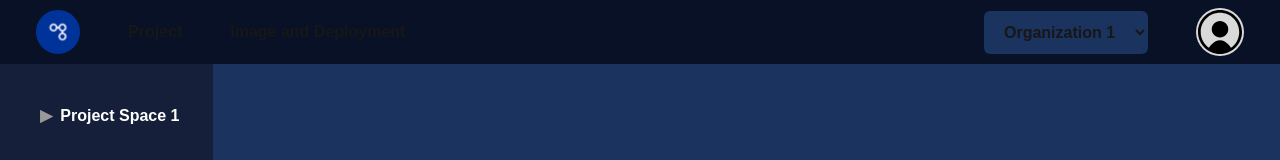
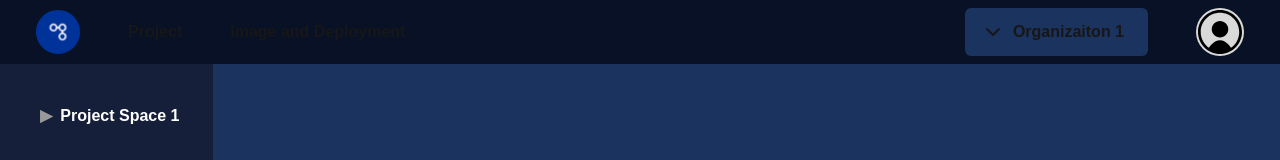
Before and after one commit to kappusuton-yon-tebaru/frontend, a Next.js app: page / in a window 1280 px wide. Shown: the top 160 px of the page. Built offline with nearby package versions, Linux system fonts and the light colour scheme.

Commit message:
feat: Organization Button

```diff
--- a/src/app/components/NavigationBar.tsx
+++ b/src/app/components/NavigationBar.tsx
@@ -1,7 +1,9 @@
 import Image from "next/image";
 import Link from "next/link";
+import OrganizationButton from "./OrganizationButton";
 
 export default async function NavigationBar() {
+  const organization = ["Organizaiton 1", "Organization 2", "Organization 3"];
   return (
     <div className="flex flex-row h-16 bg-[#081126] fixed top-0 left-0 right-0 z-30 items-center px-9 justify-between font-bold">
       <div className="flex flex-row gap-x-12 items-center h-12">
@@ -16,16 +18,12 @@ export default async function NavigationBar() {
         <div className="">Image and Deployment</div>
       </div>
       <div className="flex flex-row gap-x-12 items-center">
-        <select name="organization" id="" className="bg-ci-bg-dark-blue py-3 px-4 rounded-md ">
+        <OrganizationButton organization={organization} />
+        {/* <select name="organization" id="" className="bg-ci-bg-dark-blue py-3 px-4 rounded-md ">
           <option>Organization 1</option>
-        </select>
+        </select> */}
         <div className="bg-[#D9D9D9] rounded-full w-12 h-12 flex items-center justify-center">
-          <Image
-            src="/user_icon.svg"
-            alt="user_icon"
-            width={44}
-            height={44}
-          />
+          <Image src="/user_icon.svg" alt="user_icon" width={44} height={44} />
         </div>
       </div>
     </div>
--- /dev/null
+++ b/src/app/components/OrganizationButton.tsx
@@ -0,0 +1,56 @@
+"use client";
+
+import { useState, useRef, useEffect } from "react";
+import { ChevronDown, ChevronUp } from "lucide-react";
+import OrganizationSelection from "./OrganizationSelection";
+
+export default function OrganizationButton({
+  organization,
+}: {
+  organization: string[];
+}) {
+  const [isOpened, setIsOpened] = useState<boolean>(false);
+  const [selectedOrganization, setSelectedOrganization] = useState<string>(
+    organization[0]
+  );
+  const dropdownRef = useRef<HTMLDivElement>(null);
+
+  useEffect(() => {
+    function handleClickOutside(event: MouseEvent) {
+      if (
+        dropdownRef.current &&
+        !dropdownRef.current.contains(event.target as Node)
+      ) {
+        setIsOpened(false);
+      }
+    }
+    if (isOpened) {
+      document.addEventListener("mousedown", handleClickOutside);
+    }
+    return () => {
+      document.removeEventListener("mousedown", handleClickOutside);
+    };
+  }, [isOpened]);
+
+  return (
+    <div className="relative" ref={dropdownRef}>
+      <button
+        className="bg-ci-bg-dark-blue py-3 pl-4 pr-6 rounded-md flex flex-row gap-2"
+        onClick={() => {
+          setIsOpened(!isOpened);
+        }}
+      >
+        {isOpened ? <ChevronUp /> : <ChevronDown />} {selectedOrganization}
+      </button>
+      {isOpened && (
+        <OrganizationSelection
+          organization={organization}
+          setSelectedOrganization={setSelectedOrganization}
+          onClose={() => {
+            setIsOpened(false);
+          }}
+        />
+      )}
+    </div>
+  );
+}
--- /dev/null
+++ b/src/app/components/OrganizationSelection.tsx
@@ -0,0 +1,46 @@
+export default function OrganizationSelection({
+  organization,
+  setSelectedOrganization,
+  onClose,
+}: {
+  organization: string[];
+  setSelectedOrganization: (org: string) => void;
+  onClose: () => void;
+}) {
+  return (
+    <div className="absolute w-full bg-ci-bg-dark-blue border border-ci-modal-white mt-2 rounded-md shadow-lg z-10">
+      <div className="max-h-60 overflow-y-auto">
+        {organization.map((org, index) => (
+          <div
+            key={org}
+            className={`flex justify-between items-center px-3 py-2 cursor-pointer hover:bg-ci-modal-blue text-ci-modal-white            } ${
+              index === 0 ? "rounded-t-md" : ""
+            }`}
+            onClick={() => {
+              setSelectedOrganization(org);
+              onClose();
+            }}
+          >
+            <span className="text-sm">{org}</span>
+          </div>
+        ))}
+        <hr className="border-ci-modal-white opacity-50 my-2" />
+
+        {["Manage Organization", "New Organization"].map((option, index) => {
+          const optionIndex = organization.length + index;
+          return (
+            <div
+              key={option}
+              className={`flex justify-between items-center px-3 py-2 cursor-pointer hover:bg-ci-modal-blue text-ci-modal-white ${
+                option === "New Organization" ? "rounded-b-md" : ""
+              }`}
+              //   onClick={() => handleExtraOptionSelect(index)}
+            >
+              <span className="text-sm">{option}</span>
+            </div>
+          );
+        })}
+      </div>
+    </div>
+  );
+}
```
